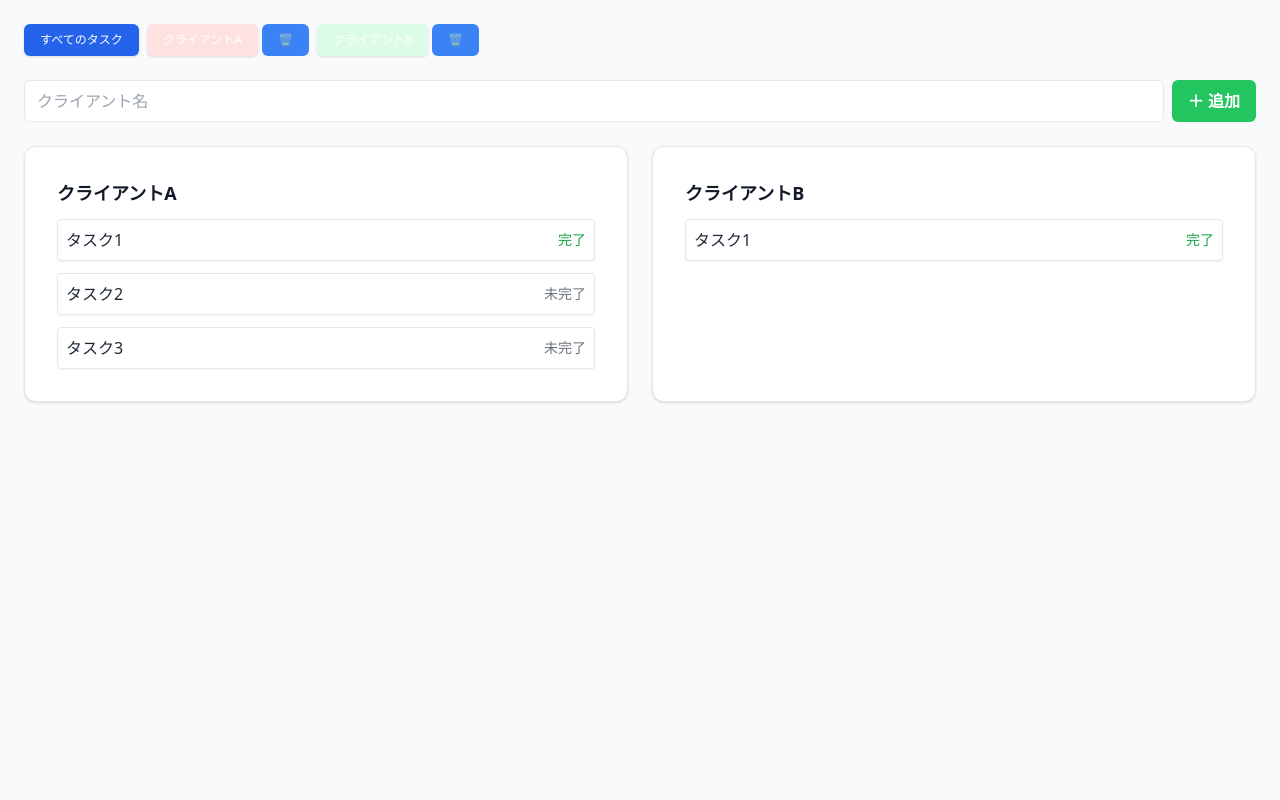
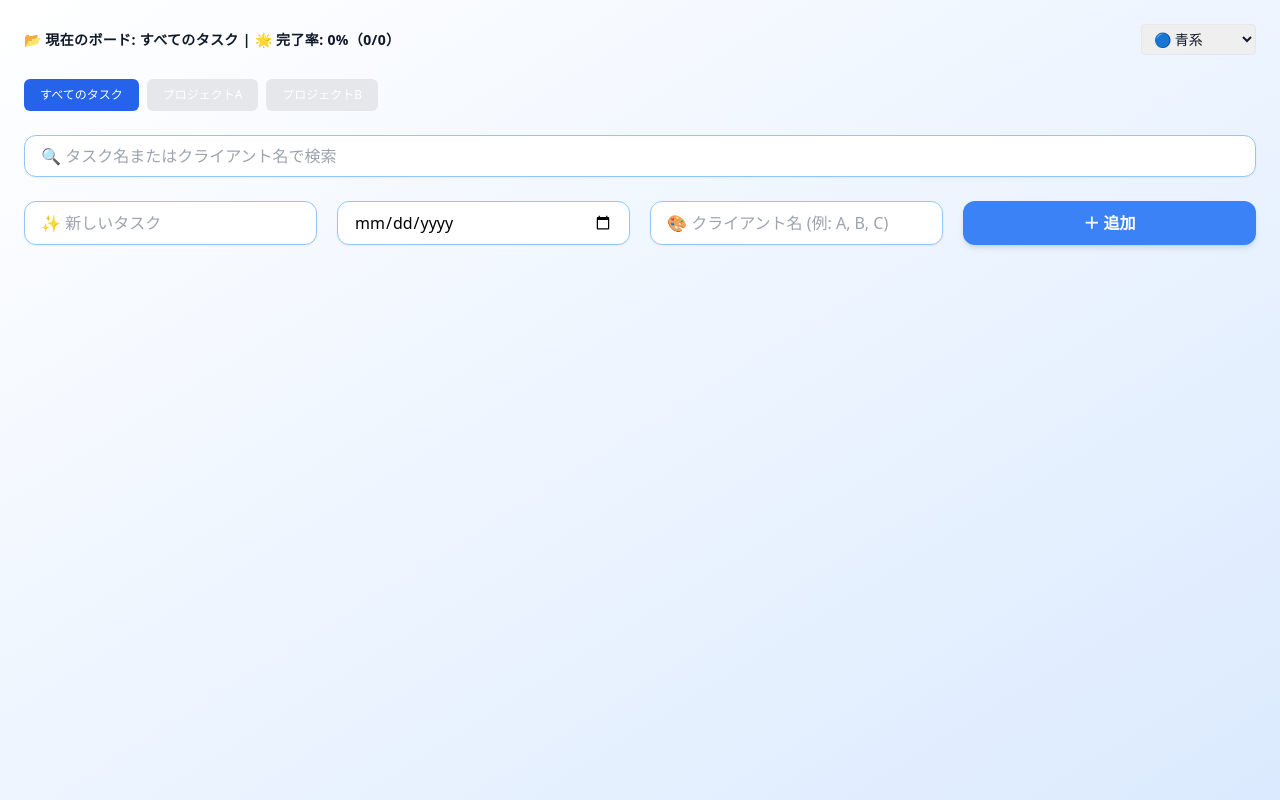
Before and after one commit to hiro84hassy/task-manager, a React (Vite) app: page / in a window 1280 px wide. Built offline with nearby package versions, Linux system fonts and the light colour scheme.

Commit message:
Update TaskManager.jsx

```diff
--- a/src/TaskManager.jsx
+++ b/src/TaskManager.jsx
@@ -1,79 +1,118 @@
-// ✅ 修正版UI（ボタン視認性改善 + タスク進捗一覧に戻す）
 import { useState } from "react";
 import { Card, CardContent } from "./components/ui/card";
 import { Button } from "./components/ui/button";
 import { Input } from "./components/ui/input";
+import { Dialog, DialogContent, DialogHeader, DialogTitle } from "./components/ui/dialog";
 
-const themeColors = [
-  "bg-red-100", "bg-green-100", "bg-blue-100", "bg-yellow-100", "bg-purple-100", "bg-pink-100"
-];
+const projectNames = ["すべてのタスク", "プロジェクトA", "プロジェクトB"];
+
+const themes = {
+  blue: "from-white to-blue-100 text-gray-900",
+  pink: "from-pink-100 to-red-100 text-gray-900",
+  green: "from-green-100 to-teal-100 text-gray-900",
+  dark: "from-gray-900 to-gray-800 text-white"
+};
 
 export default function TaskManager() {
-  const [clientList, setClientList] = useState([
-    { name: "クライアントA", color: "bg-red-100" },
-    { name: "クライアントB", color: "bg-green-100" }
-  ]);
-  const [newClient, setNewClient] = useState("");
-  const [activeClient, setActiveClient] = useState("すべてのタスク");
+  const [activeProject, setActiveProject] = useState("すべてのタスク");
+  const [theme, setTheme] = useState("blue");
+  const [search, setSearch] = useState("");
+  const [newTask, setNewTask] = useState("");
+  const [dueDate, setDueDate] = useState("");
+  const [client, setClient] = useState("");
   const [projects, setProjects] = useState({
-    "クライアントA": [
-      { title: "タスク1", done: true },
-      { title: "タスク2", done: false },
-      { title: "タスク3", done: false }
-    ],
-    "クライアントB": [
-      { title: "タスク1", done: true }
-    ]
+    "プロジェクトA": [],
+    "プロジェクトB": []
   });
 
-  const addClient = () => {
-    if (!newClient.trim()) return;
-    const exists = clientList.some(c => c.name === newClient.trim());
-    if (exists) return;
-    const color = themeColors[clientList.length % themeColors.length];
-    setClientList([...clientList, { name: newClient.trim(), color }]);
-    setProjects({ ...projects, [newClient.trim()]: [] });
-    setNewClient("");
+  const allTasks = Object.values(projects).flat();
+  const currentTasks = activeProject === "すべてのタスク" ? allTasks : projects[activeProject];
+  const doneTasks = currentTasks.filter(t => t.status === "done").length;
+  const completionRate = currentTasks.length === 0 ? 0 : Math.round((doneTasks / currentTasks.length) * 100);
+
+  const addTask = () => {
+    if (!newTask || !dueDate || !client || activeProject === "すべてのタスク") return;
+    const updated = { ...projects };
+    updated[activeProject].push({ title: newTask, due: dueDate, client, status: "todo" });
+    setProjects(updated);
+    setNewTask("");
+    setDueDate("");
+    setClient("");
   };
 
-  const deleteClient = (name) => {
-    if (activeClient === name) return alert("表示中のクライアントは削除できません");
-    setClientList(clientList.filter(c => c.name !== name));
-    const updated = { ...projects };
-    delete updated[name];
-    setProjects(updated);
-  };
-
-  const visibleClients = activeClient === "すべてのタスク" ? clientList : clientList.filter(c => c.name === activeClient);
+  const filteredTasks = currentTasks.filter(t => t.title.includes(search) || t.client.includes(search));
 
   return (
-    <div className="p-6 space-y-6 bg-gray-50 min-h-screen">
-      <div className="flex flex-wrap gap-2">
-        <Button onClick={() => setActiveClient("すべてのタスク")} className={`text-xs px-3 py-1 rounded-full shadow ${activeClient === "すべてのタスク" ? "bg-blue-600 text-white" : "bg-gray-200 text-gray-900 hover:bg-blue-100"}`}>すべてのタスク</Button>
-        {clientList.map((c, i) => (
-          <div key={c.name} className="flex items-center gap-1">
-            <Button onClick={() => setActiveClient(c.name)} className={`text-xs px-3 py-1 rounded-full shadow ${activeClient === c.name ? "bg-blue-600 text-white" : `${c.color} text-gray-800 hover:bg-blue-100`}`}>{c.name}</Button>
-            <Button size="sm" onClick={() => deleteClient(c.name)} className="text-xs text-red-500 hover:text-red-700">🗑</Button>
-          </div>
+    <div className={`bg-gradient-to-br ${themes[theme]} min-h-screen p-4 sm:p-6 space-y-6`}>
+      <div className="flex flex-col sm:flex-row justify-between items-start sm:items-center gap-2 mb-4">
+        <div className="text-sm font-semibold tracking-wide">
+          📂 現在のボード: {activeProject} | 🌟 完了率: {completionRate}%（{doneTasks}/{currentTasks.length}）
+        </div>
+        <div className="flex gap-2 items-center">
+          <select
+            value={theme}
+            onChange={(e) => setTheme(e.target.value)}
+            className="rounded px-2 py-1 text-sm border"
+          >
+            <option value="blue">🔵 青系</option>
+            <option value="pink">🌸 ピンク系</option>
+            <option value="green">🌿 緑系</option>
+            <option value="dark">🌙 ダーク</option>
+          </select>
+        </div>
+      </div>
+
+      <div className="flex flex-wrap gap-2 mb-4">
+        {projectNames.map(name => (
+          <Button
+            key={name}
+            onClick={() => setActiveProject(name)}
+            className={`text-xs rounded-full px-3 py-1 ${
+              activeProject === name
+                ? "bg-blue-600 text-white"
+                : "bg-gray-200 text-gray-800 hover:bg-blue-200"
+            }`}
+          >
+            {name}
+          </Button>
         ))}
       </div>
 
-      <div className="flex gap-2 mt-4">
-        <Input value={newClient} onChange={e => setNewClient(e.target.value)} placeholder="クライアント名" className="rounded-lg border px-3 py-2 flex-1" />
-        <Button onClick={addClient} className="bg-green-500 hover:bg-green-600 text-white font-bold rounded-lg px-4 py-2">＋ 追加</Button>
+      <Input
+        placeholder="🔍 タスク名またはクライアント名で検索"
+        value={search}
+        onChange={(e) => setSearch(e.target.value)}
+        className="w-full border border-blue-300 rounded-xl px-4 py-2 bg-white text-black shadow-sm focus:outline-none focus:ring-2 focus:ring-blue-400"
+      />
+
+      <div className="grid gap-3 sm:gap-5 mb-6 grid-cols-1 sm:grid-cols-2 md:grid-cols-4">
+        <Input
+          placeholder="✨ 新しいタスク"
+          value={newTask}
+          onChange={(e) => setNewTask(e.target.value)}
+          className="rounded-xl px-4 py-2 border border-blue-300 bg-white text-black shadow-sm w-full"
+        />
+        <Input
+          type="date"
+          value={dueDate}
+          onChange={(e) => setDueDate(e.target.value)}
+          className="rounded-xl px-4 py-2 border border-blue-300 bg-white text-black shadow-sm w-full"
+        />
+        <Input
+          placeholder="🎨 クライアント名 (例: A, B, C)"
+          value={client}
+          onChange={(e) => setClient(e.target.value)}
+          className="rounded-xl px-4 py-2 border border-blue-300 bg-white text-black shadow-sm w-full"
+        />
+        <Button onClick={addTask} className="bg-blue-500 hover:bg-blue-600 text-white font-semibold rounded-xl px-4 py-2 transition-all shadow-md w-full">＋ 追加</Button>
       </div>
 
-      <div className="grid grid-cols-1 sm:grid-cols-2 gap-6 mt-4">
-        {visibleClients.map(c => (
-          <Card key={c.name} className={`rounded-xl shadow p-4 ${c.color}`}>
-            <CardContent className="space-y-3">
-              <div className="font-bold text-lg text-gray-900">{c.name}</div>
-              {(projects[c.name] || []).map((task, index) => (
-                <div key={index} className="bg-white p-2 rounded border shadow-sm flex justify-between items-center">
-                  <span className="text-gray-800">{task.title}</span>
-                  <span className={`text-sm font-medium ${task.done ? "text-green-600" : "text-gray-500"}`}>{task.done ? "完了" : "未完了"}</span>
-                </div>
-              ))}
+      <div className="grid grid-cols-1 gap-4">
+        {filteredTasks.map((task, idx) => (
+          <Card key={idx} className="bg-white rounded-xl shadow p-4">
+            <CardContent className="p-0">
+              <div className="font-semibold text-lg text-black">{task.title}</div>
+              <div className="text-sm text-gray-600">期限: {task.due} | クライアント: {task.client}</div>
             </CardContent>
           </Card>
         ))}
```
